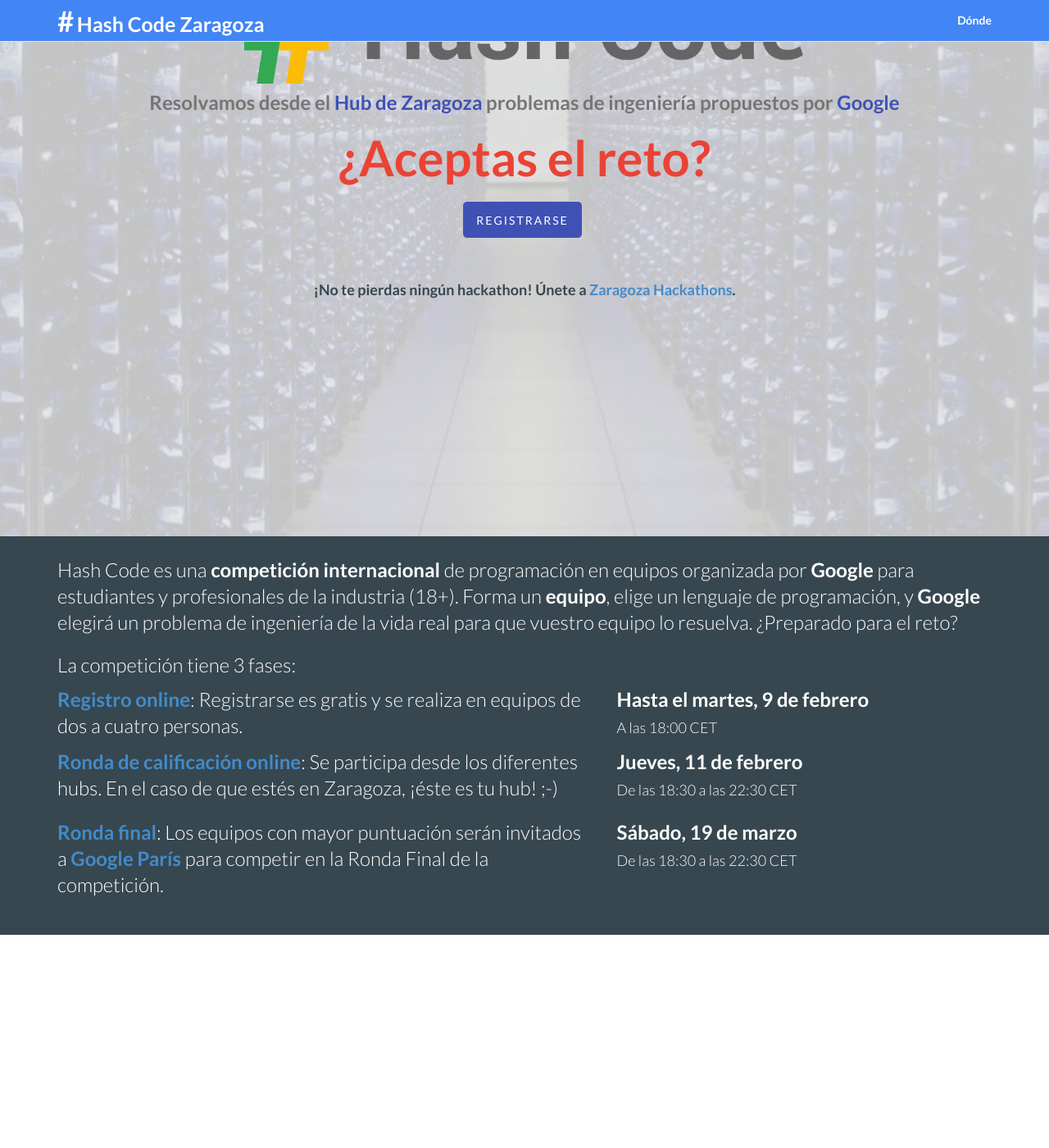
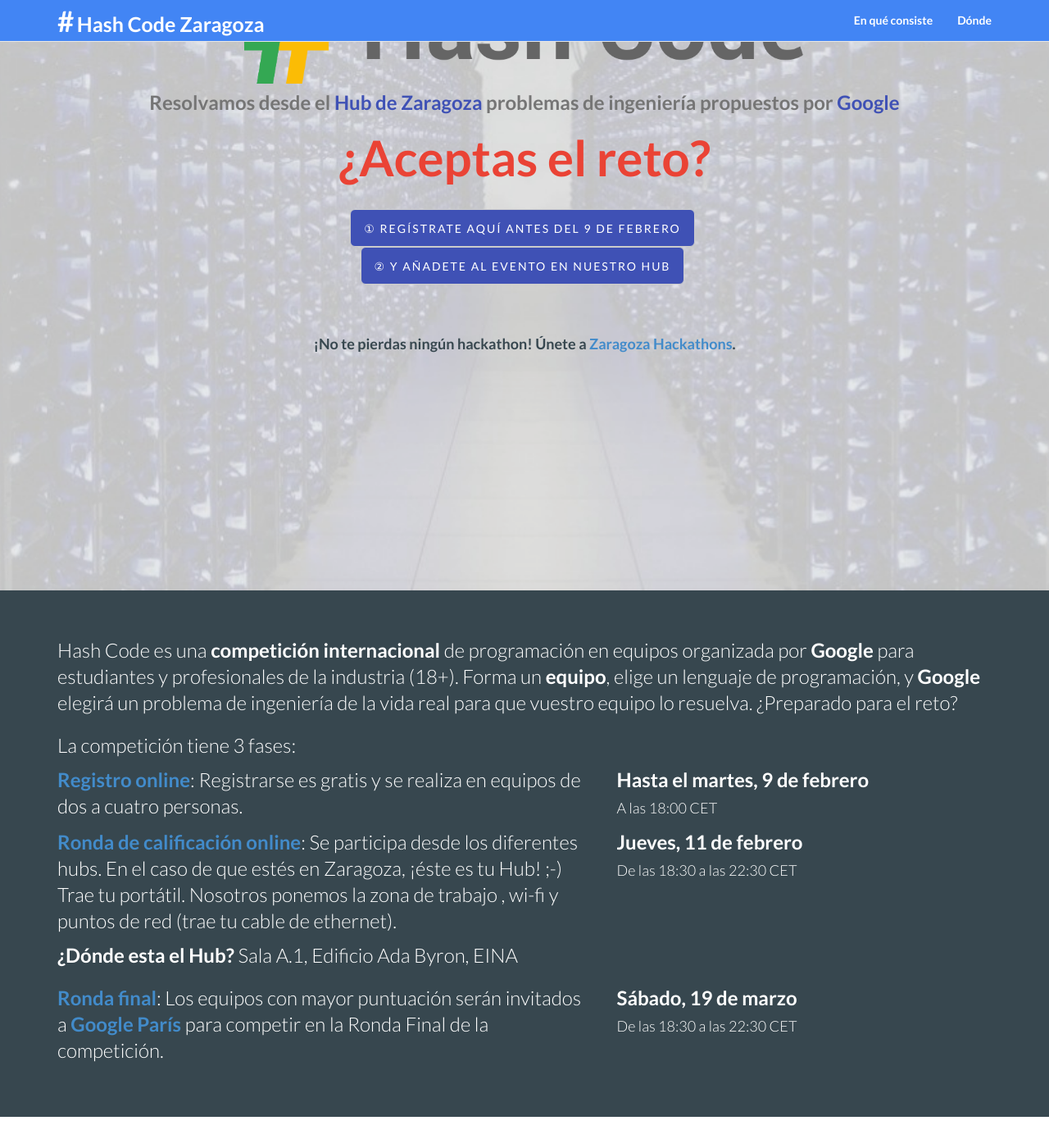
Before and after one commit to hashcodezgz/hashcodezgz.github.io, a Jekyll site: the page index.html, which Jekyll copies as it is, in a window 1280 px wide and 1400 px high, scrolled down 320 px. Shown: the whole window at 82% size. Built offline with Jekyll 4.4.1, drawn with Linux system fonts in a browser that asks for light colours.

Commit message:
Updated position, call for action, room

```diff
--- a/index.html
+++ b/index.html
@@ -74,6 +74,9 @@
             <!-- Collect the nav links, forms, and other content for toggling -->
             <div class="collapse navbar-collapse" id="bs-example-navbar-collapse-1">
                 <ul class="nav navbar-nav navbar-right">
+                  <li>
+                      <a class="page-scroll" href="#info"><span class="new-header">En qué consiste</span></a>
+                  </li>
                     <li>
                         <a class="page-scroll" href="#where"><span class="new-header">Dónde</span></a>
                     </li>
@@ -97,10 +100,14 @@
                             <!--<hr class="intro-divider">-->
                             <ul class="list-inline intro-social-buttons" style="margin-bottom:50px;">
                                 <li>
-                                    <a href="https://hashcode.withgoogle.com/signup.html" class="btn btn-default btn-lg sign-up"><span class="network-name">Registrarse</span></a>
+                                  <h4>
+                                    <a href="https://hashcode.withgoogle.com/signup.html" class="btn btn-default btn-lg sign-up"><span class="network-name">&#9312; Regístrate aquí antes del 9 de febrero</span></a>
+                                    <br/>
+                                    <a href="http://www.meetup.com/Zaragoza-Hackathons/events/228424365/" class="btn btn-default btn-lg sign-up"><span class="network-name">&#9313; Y añadete al evento en nuestro Hub</span></a>
+                                  </h4>
                                 </li>
                             </ul>
-                            <p class="meetup">¡No te pierdas ningún hackathon! Únete a <a href="http://www.meetup.com/es-ES/Zaragoza-Hackathons/events/228424365/" class="meetup-link">Zaragoza Hackathons</a>.</p>
+                            <p class="meetup">¡No te pierdas ningún hackathon! Únete a <a href="http://www.meetup.com/es-ES/Zaragoza-Hackathons/" class="meetup-link">Zaragoza Hackathons</a>.</p>
                         </div>
                     </div>
                 </div>
@@ -116,6 +123,7 @@
                     <div class="col-lg-12">
                         <!--<h2>Keep in Touch:</h2>-->
                         <p class="summary_text">
+                          <br/>
                             Hash Code es una <strong>competición internacional</strong> de programación en equipos organizada por <strong>Google</strong> para estudiantes y profesionales de la industria (18+). Forma un <strong>equipo</strong>, elige un lenguaje de programación, y <strong>Google</strong> elegirá un problema de ingeniería de la vida real para que vuestro equipo lo resuelva. ¿Preparado para el reto?
                         </p>
                         <p style="margin-top:20px;" class="summary_text">
@@ -138,7 +146,10 @@
                             <div class="row">
                                 <div class="col-md-7">
                                     <p class="summary_text">
-                                        <strong><a href="https://hashcode.withgoogle.com/overview.html#qualification">Ronda de calificación online</a></strong>: Se participa desde los diferentes hubs. En el caso de que estés en Zaragoza, ¡éste es tu hub! ;-)
+                                        <strong><a href="https://hashcode.withgoogle.com/overview.html#qualification">Ronda de calificación online</a></strong>: Se participa desde los diferentes hubs. En el caso de que estés en Zaragoza, ¡éste es tu Hub! ;-) Trae tu portátil. Nosotros ponemos la zona de trabajo , wi-fi y puntos de red (trae tu cable de ethernet).
+                                    </p>
+                                    <p class="summary_text">
+                                        <strong>¿Dónde esta el Hub?</strong> Sala A.1, Edificio Ada Byron, EINA
                                     </p>
                                 </div>
                                 <div class="col-md-4">
@@ -164,6 +175,7 @@
                                 </div>
                             </div>
                         </p>
+                      <br/>
                     </div>
                     <!--
                     <div class="col-lg-6">
```
Also changed, not shown: other parts of index.html (+2 -2 lines), 1 other file.
